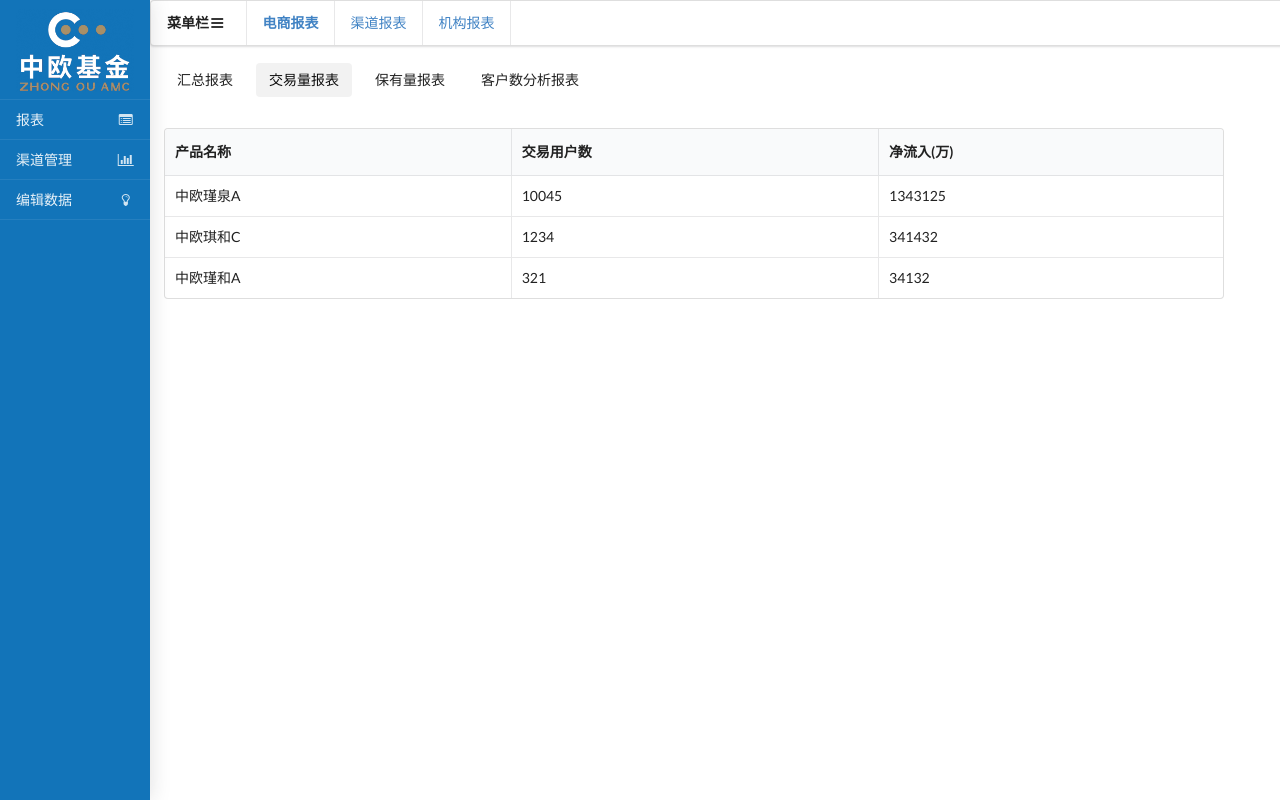
After one commit to duduniao85/fundbi, a Django app: page /ecreport_trade/ in a window 1280 px wide; the page is wider, and only the part inside the window is pictured. The commit adds this page. Run offline with Django 3.2, Linux system fonts and the light colour scheme.

Commit message:
新建模板二级子菜单， 同时增加表格的展示

```diff
--- a/StaticReport/views.py
+++ b/StaticReport/views.py
@@ -19,3 +19,9 @@
 
     }
     return render(request,'chart_ec.html',context)
+
+def ecchart_trade(request):
+    context={
+
+    }
+    return render(request,'chart_ec_trade.html',context)
--- a/fundbi/urls.py
+++ b/fundbi/urls.py
@@ -1,6 +1,7 @@
+# -*- coding: utf-8 -*-
 from django.conf.urls import include, url
 from django.contrib import admin
-from StaticReport.views import ecchart
+from StaticReport.views import *
 urlpatterns = [
     # Examples:
     # url(r'^$', 'fundbi.views.home', name='home'),
@@ -8,5 +9,6 @@
 
     url(r'^admin/', include(admin.site.urls)),
     #url(r'^chart/', include(admin.site.urls)),
-    url(r'^ecreport/', ecchart),
+    url(r'^ecreport/', ecchart),#电商汇总报表
+    url(r'^ecreport_trade/', ecchart_trade),#交易量报表
 ]
--- /dev/null
+++ b/templates/chart_ec_trade.html
@@ -0,0 +1,47 @@
+{% extends 'new_base.html' %}
+{% block ecreportlabel %}
+    {#------突出展示目前选中的报表---------#}
+    <a href="/ecreport/"><b>电商报表</b> </a>
+{% endblock %}
+{#  ------------------------------------------------ 自定义二级菜单 ---------------------------------------------------  #}
+{% block secondmenuitem %}
+    <a class="item" href="/ecreport/">汇总报表</a>
+    <a class="item active" href="/ecreport_trade/">交易量报表</a>
+    <a class="item">保有量报表</a>
+    <a class="item">客户数分析报表</a>
+{% endblock %}
+{% block content-grid %}
+
+{#  ------------------------------------------------ 电商交易量统计表 ---------------------------------------------------  #}
+    <div class="row">
+      <div class="column">
+        <table class="ui celled table">
+          <thead>
+            <tr><th>产品名称</th>
+            <th>交易用户数</th>
+            <th>净流入(万)</th>
+          </tr></thead>
+          <tbody>
+            <tr>
+              <td>中欧瑾泉A</td>
+              <td>10045</td>
+              <td>1343125</td>
+            </tr>
+            <tr>
+              <td>中欧琪和C</td>
+              <td>1234</td>
+              <td>341432</td>
+            </tr>
+            <tr>
+              <td>中欧瑾和A</td>
+              <td>321</td>
+              <td>34132</td>
+            </tr>
+          </tbody>
+        </table>
+      </div>
+    </div>
+{% endblock %}
+{#  ------------------------------------------------ SCRIPT BLOCK --------------------------------------------------  #}
+{% block chartjs %}
+{% endblock %}
--- a/templates/new_base.html
+++ b/templates/new_base.html
@@ -17,9 +17,9 @@
   </head>
 
   <body>
-    <div class="ui thin visible left sidebar inverted vertical menu">
+    <div class="ui thin visible left sidebar inverted vertical menu" style="background-color:#1274B9">
       <div class="header item">
-        <img src="{% static 'images/logo2.png' %}">
+        <img src="{% static 'images/logo_clear.png' %}">
       </div>
       <div class="item">
         报表
@@ -58,7 +58,22 @@
         </div>
       </div>
 
-      {% block grid %}{% endblock %}
+      <div class="ui equal width grid" style="margin:5px 0 5px 0;width:85%">
+        <div class="ui secondary menu" >
+          {% block secondmenuitem %}
+          <a class="item active">Link</a>
+          <a class="item">Link</a>
+          <a class="item">Link</a>
+          {% endblock %}
+        </div>
+
+        {% block content-grid %}{% endblock %}
+      </div>
+
+
+
+
+
     </div>
     <script>
     $('#menu').click(function () {
```
Also changed, not shown: templates/chart_ec.html (+10 -3 lines), static/images/logo_clear.png (added).
